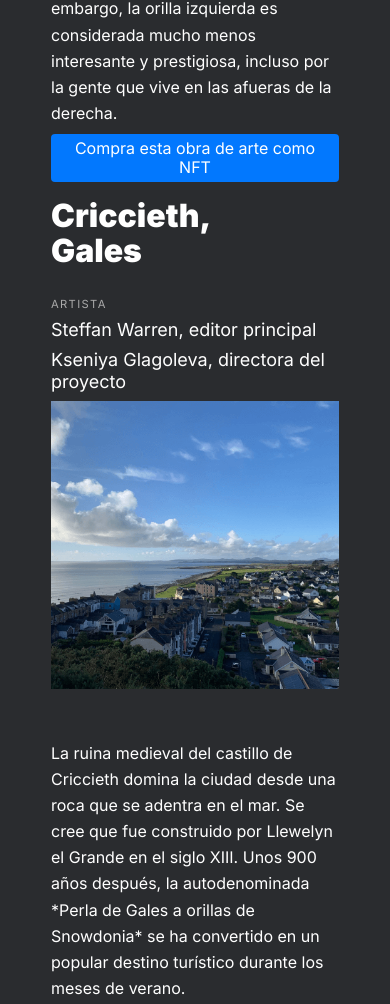
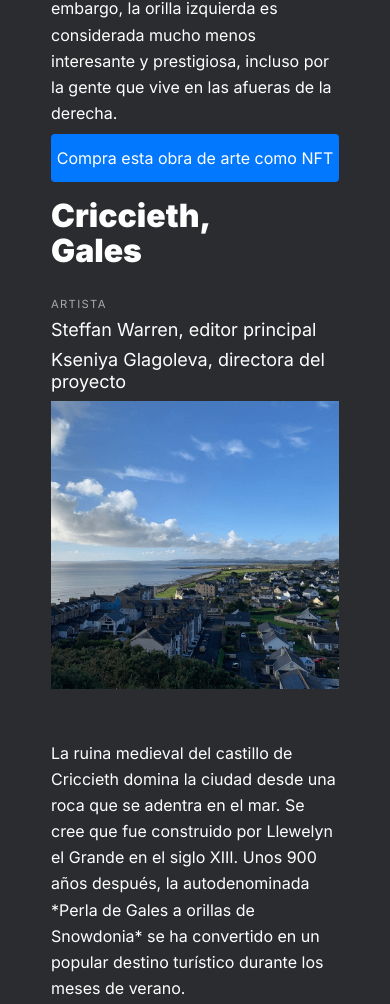
Before and after one commit to ZamLiS/web_project_homeland, a plain HTML site: page index.html in a window 390 px wide. Shown: the part 4437-5441 px from the top of the page. Drawn offline with Linux system fonts and the light colour scheme.

Commit message:
Update buttom element

```diff
--- a/blocks/media-querie320.css
+++ b/blocks/media-querie320.css
@@ -136,12 +136,7 @@
   .place__button {
     max-width: 288px;
     width: 100%;
-    margin: auto;
-  }
-
-  .place__button-position {
-    max-width: 288px;
-    width: 100%;
+    margin: 0;
   }
 
   .cover__title {
--- a/blocks/media-querie768.css
+++ b/blocks/media-querie768.css
@@ -117,8 +117,9 @@
 
   .place__button {
     grid-area: button;
-    grid-row: 2/3;
-    grid-column-start: 1;
+    display: flex;
+    flex-direction: row;
+    justify-content: center;
 
     max-width: 355px;
     width: 100%;
@@ -127,11 +128,6 @@
     background-color: #0278fe;
     border: none;
     color: #fff;
-    margin: auto;
-  }
-
-  .place__button-position {
-    max-width: 460px;
-    width: 100%;
+    margin: 0;
   }
 }
--- a/blocks/places.css
+++ b/blocks/places.css
@@ -88,8 +88,9 @@
 
 .place__button {
   grid-area: button;
-  grid-row: -2/3;
-  grid-column-start: 1;
+  display: flex;
+  flex-direction: row;
+  justify-content: center;
   max-width: 355px;
   width: 100%;
   height: 48px;
@@ -97,12 +98,7 @@
   background-color: #0278fe;
   border: none;
   color: #fff;
-  margin: auto;
-}
-
-.place__button-position {
-  max-width: 460px;
-  width: 100%;
+  margin: 0;
 }
 
 .place__button:hover {
@@ -113,6 +109,7 @@ a {
   outline: none;
   text-decoration: none;
   color: #fff;
+  margin: auto;
 }
 
 a:active {
--- a/index.html
+++ b/index.html
@@ -138,13 +138,11 @@
                 derecha.
               </p>
             </div>
-            <div class="place__button-position">
-              <button class="place__button" type="submit">
+            <div class="place__button">
               <a
                 href="https://www.theverge.com/22310188/nft-explainer-what-is-blockchain-crypto-art-faq"
                 >Compra esta obra de arte como NFT</a
               >
-              </button>
             </div>
           </div>
           <div class="place">
@@ -181,13 +179,11 @@
                 de Primer Ministro del Reino Unido.
               </p>
             </div>
-            <div class="place__button-position">
-              <button class="place__button" type="submit">
+            <div class="place__button">
               <a
                 href="https://www.theverge.com/22310188/nft-explainer-what-is-blockchain-crypto-art-faq"
                 >Compra esta obra de arte como NFT</a
               >
-              </button>
             </div>
           </div>
           <div class="place">
@@ -221,13 +217,11 @@
                 matrícula completa.
               </p>
             </div>
-            <div class="place__button-position">
-              <button class="place__button" type="submit">
+            <div class="place__button">
               <a
                 href="https://www.theverge.com/22310188/nft-explainer-what-is-blockchain-crypto-art-faq"
                 >Compra esta obra de arte como NFT</a
               >
-              </button>
             </div>
           </div>
           <div class="place">
@@ -270,13 +264,11 @@
                 ríos y arroyos que proporcionan agua en todo el país
               </p>
             </div>
-            <div class="place__button-position">
-              <button class="place__button" type="submit">
+            <div class="place__button">
               <a
                 href="https://www.theverge.com/22310188/nft-explainer-what-is-blockchain-crypto-art-faq"
                 >Compra esta obra de arte como NFT</a
               >
-              </button>
             </div>
           </div>
           <div class="place">
@@ -307,13 +299,11 @@
                 agricultores con las cosechas.
               </p>
             </div>
-            <div class="place__button-position">
-              <button class="place__button" type="submit">
+            <div class="place__button">
               <a
                 href="https://www.theverge.com/22310188/nft-explainer-what-is-blockchain-crypto-art-faq"
                 >Compra esta obra de arte como NFT</a
               >
-              </button>
             </div>
           </div>
         </section>
@@ -326,13 +316,13 @@
                 <span>Galería de Arte de Practicum</span>
                 <span>404, Avenida Tim Berners-Lee.</span>
               </p>
-              <button class="cover__button" type="submit">
+              <div class="cover__button" type="submit">
                 <a
                   href="https://www.theverge.com/22310188/nft-explainer-what-is-blockchain-crypto-art-faq"
                   class="cover__link"
                   >Comprar entradas</a
                 >
-              </button>
+              </div>
               <img
                 src="./images/visitanos_background.png"
                 alt="Visitanos seccion"
```
Lines whose indentation alone changed are shown as unchanged.
